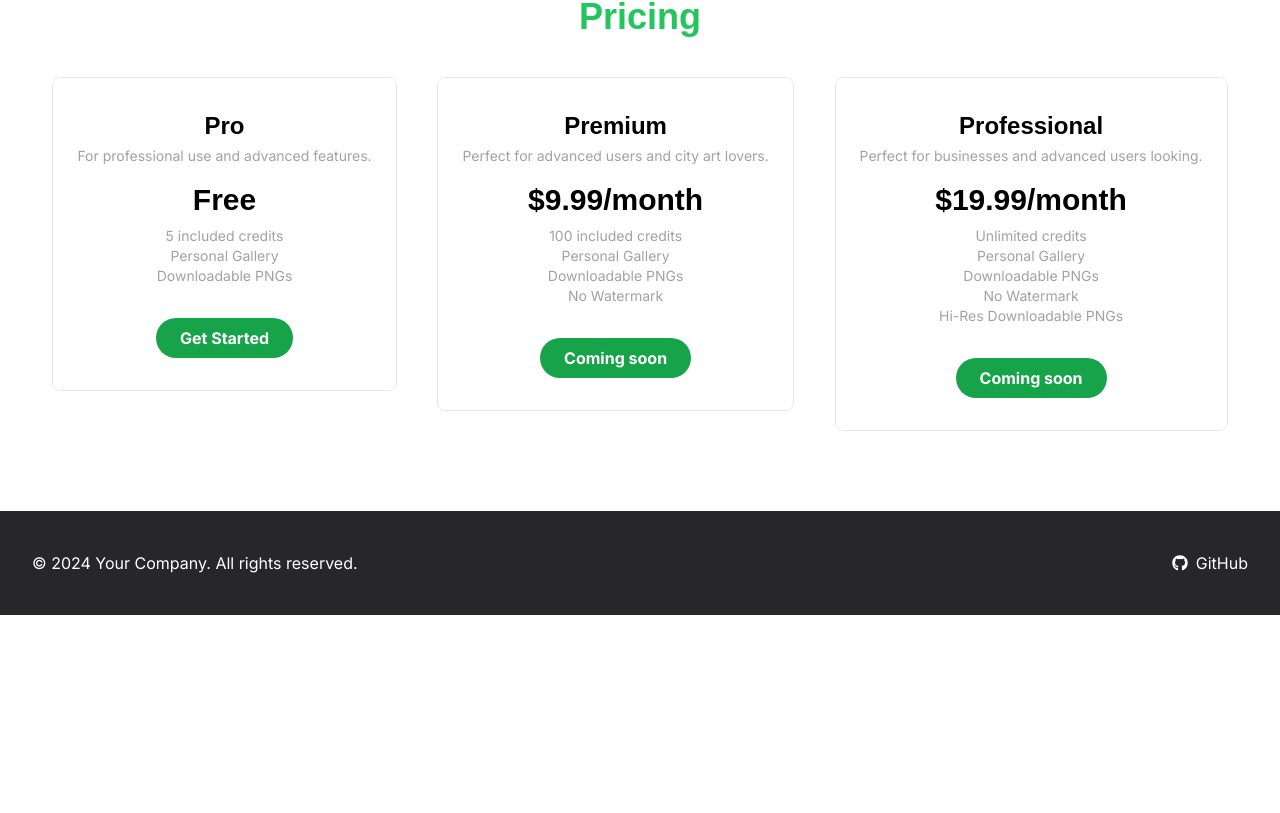
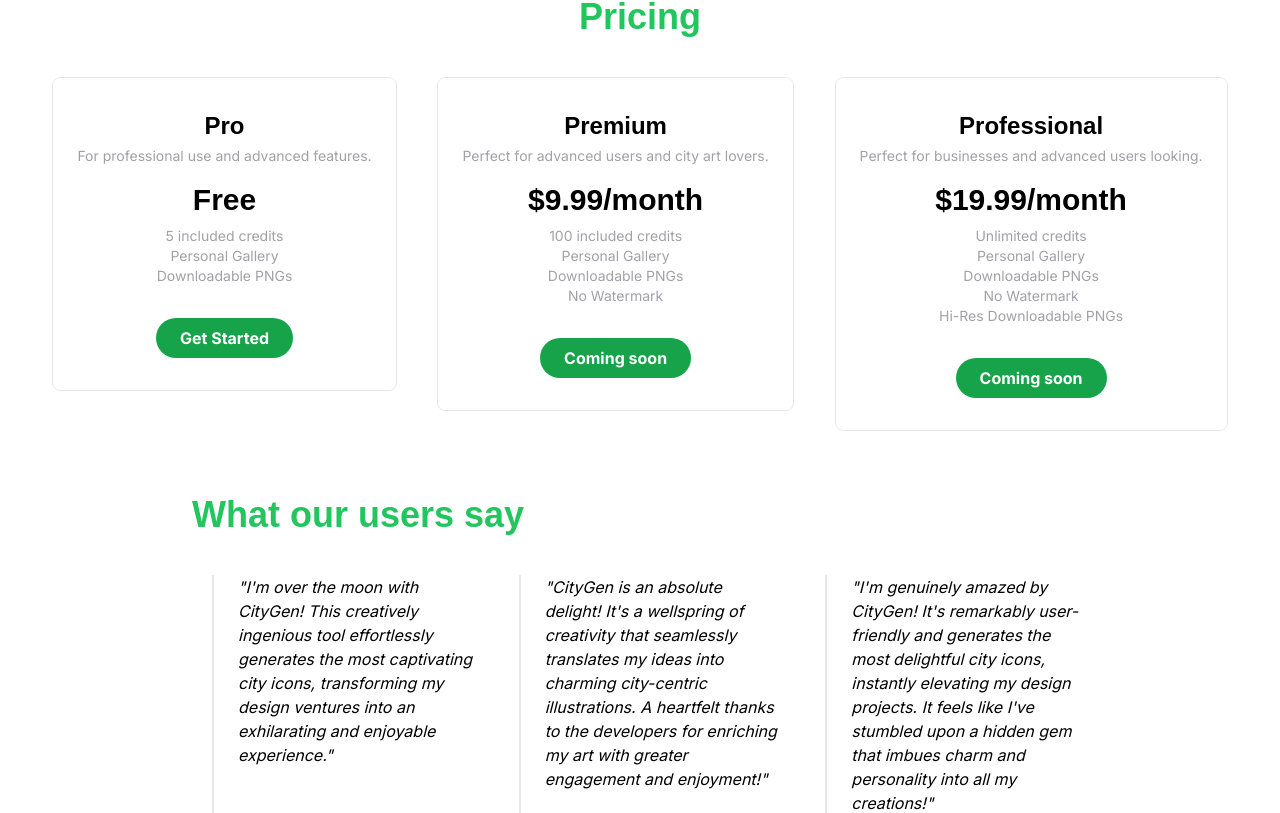
Before and after one commit to juniorsilvacc/CityGen-IA, a Next.js app: page / in a window 1280 px wide. Shown: the part 1987-2800 px from the top of the page. Before the commit the page ends 2602 px from the top, so only its background shows below. Built offline with nearby package versions, Linux system fonts and the light colour scheme; no server answers.

Commit message:
comments section

```diff
--- /dev/null
+++ b/src/app/components/CommentsSection.tsx
@@ -0,0 +1,37 @@
+export default function CommentsSection() {
+  return (
+    <section className="container px-4 pt-16 sm:px-8 mx-auto">
+      <div className="mx-auto max-w-4xl">
+        <h2 className="text-left text-green-500 font-bold text-4xl font-signika-negative">
+          What our users say
+        </h2>
+        <div className="mt-10 grid grid-cols-1 gap-10 lg:min-h-[250px] lg:grid-cols-3 lg:gap-6">
+          <div className="ml-5 flex flex-col justify-between border-l-2 dark:border-slate-700">
+            <blockquote className="pl-6 italic">
+              &quot;I&apos;m over the moon with CityGen! This creatively
+              ingenious tool effortlessly generates the most captivating city
+              icons, transforming my design ventures into an exhilarating and
+              enjoyable experience.&quot;
+            </blockquote>
+          </div>
+          <div className="ml-5 flex flex-col justify-between border-l-2 dark:border-slate-700">
+            <blockquote className="pl-6 italic">
+              &quot;CityGen is an absolute delight! It&apos;s a wellspring of
+              creativity that seamlessly translates my ideas into charming
+              city-centric illustrations. A heartfelt thanks to the developers
+              for enriching my art with greater engagement and enjoyment!&quot;
+            </blockquote>
+          </div>
+          <div className="ml-5 flex flex-col justify-between border-l-2 dark:border-slate-700">
+            <blockquote className="pl-6 italic">
+              &quot;I&apos;m genuinely amazed by CityGen! It&apos;s remarkably user-friendly
+              and generates the most delightful city icons, instantly elevating
+              my design projects. It feels like I&apos;ve stumbled upon a hidden gem
+              that imbues charm and personality into all my creations!&quot;
+            </blockquote>
+          </div>
+        </div>
+      </div>
+    </section>
+  );
+}
--- a/src/app/components/DemoSection.tsx
+++ b/src/app/components/DemoSection.tsx
@@ -8,7 +8,7 @@
         <div className="container mx-auto rounded overflow-hidden mt-10">
           <div className="flex justify-center">
             <div className="w-1/3 p-4 justify-center">
-              <h4 className="mb-4 mt-1 font-bold text-xl">Create your own citys!</h4>
+              <h4 className="mb-4 mt-1 font-bold text-slate-300 text-xl">Create your own citys!</h4>
               <p className="text-justify text-base text-slate-300">
                 Unleash your creativity with our AI urban landscape icon
                 generator! Select your favorite city, archetype, style, color
--- a/src/app/page.tsx
+++ b/src/app/page.tsx
@@ -4,6 +4,7 @@
 import Footer from "./components/Footer";
 import PriceSection from "./components/PriceSection";
 import DemoSection from "./components/DemoSection";
+import CommentsSection from "./components/CommentsSection";
 
 export default function Home() {
   return (
@@ -13,6 +14,7 @@
       <ImgScroll/>
       <DemoSection/>
       <PriceSection/>
+      <CommentsSection/>
       <Footer/>
     </main>
   );
```
